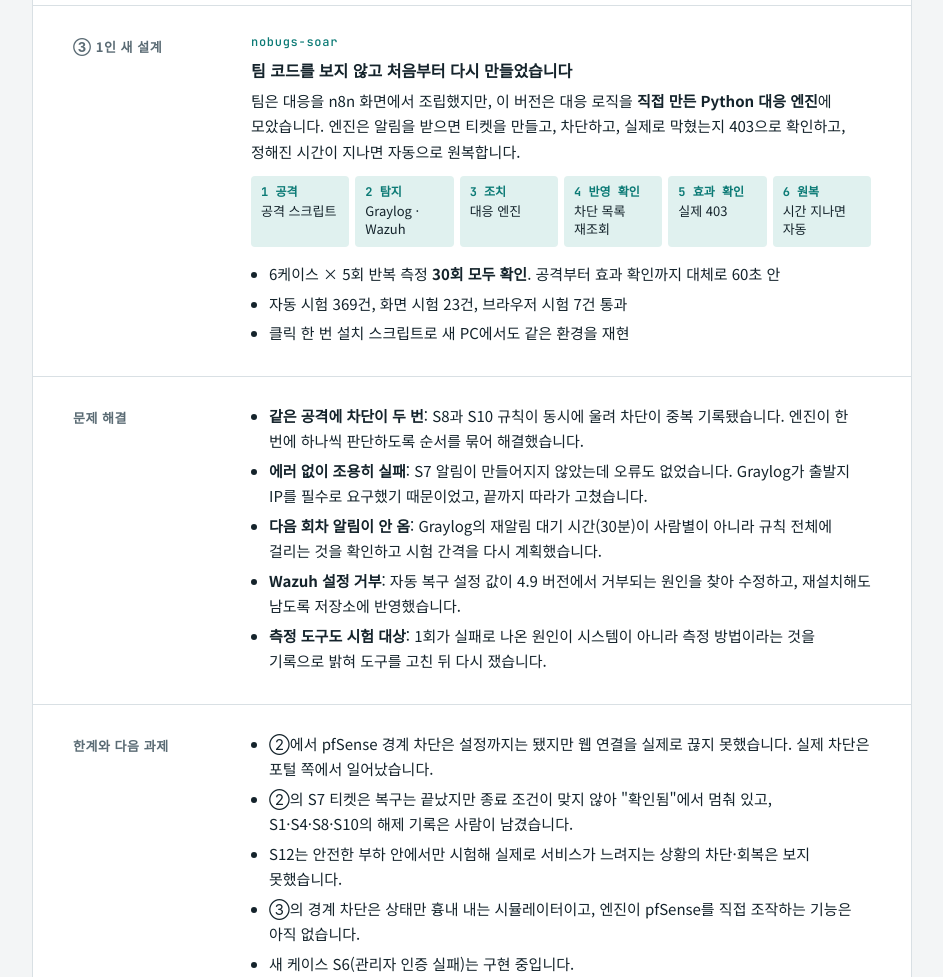
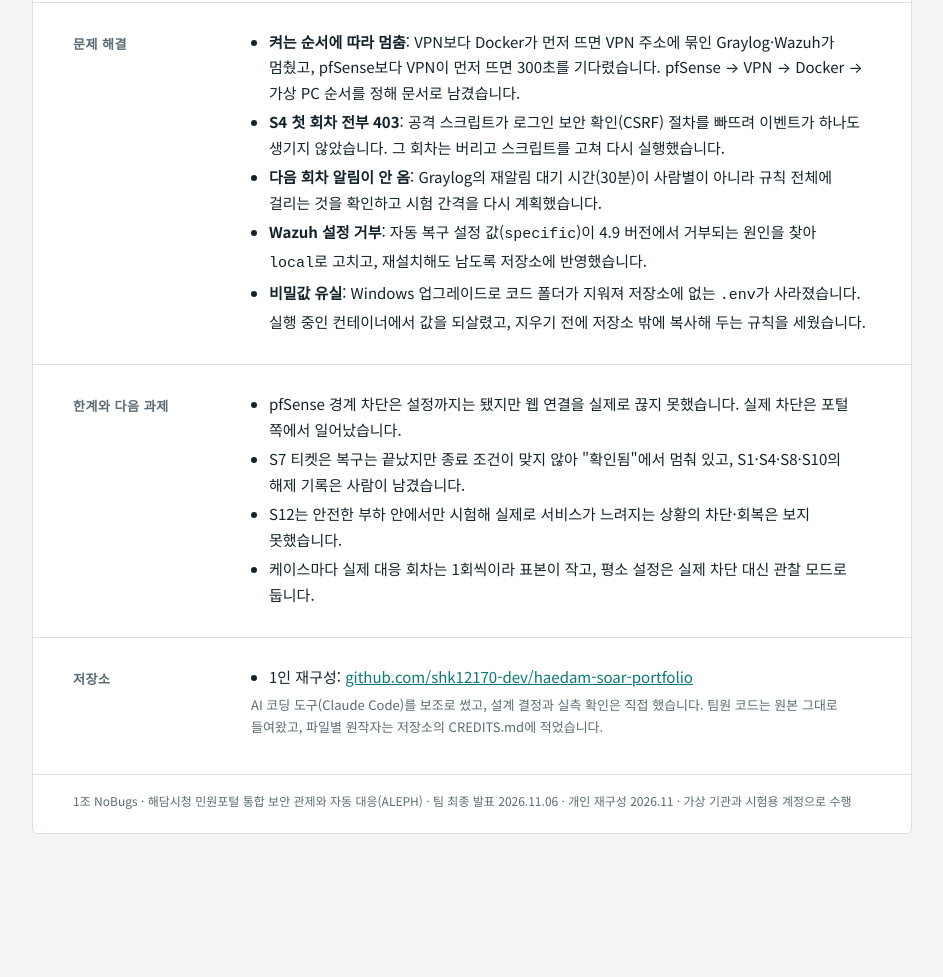
Before and after one commit to shk12170-dev/aleph-capstone-shk, a plain HTML site: page index.html in a window 1280 px wide. Shown: the part 1823-2800 px from the top of the page, without its empty margins (168-1111 px from the left). After the commit the page ends 2697 px from the top, so only its background shows below. Drawn offline with Linux system fonts and the light colour scheme.

Commit message:
포트폴리오 대표 저장소를 1인 재구성(haedam-soar-portfolio)으로 정리
Co-Authored-By: Claude Opus 5.5 <noreply@anthropic.com>
Claude-Session: https://claude.ai/code/session_01XHHBi1J2gpxZY2TsZaKCUa

```diff
--- a/index.html
+++ b/index.html
@@ -61,7 +61,7 @@ h2 { font-size: 13px; font-weight: 700; letter-spacing: .04em; color: var(--mute
 .body ul { margin: 6px 0 0; padding-left: 18px; }
 .body li { margin-bottom: 4px; }
 .flow { display: flex; flex-wrap: wrap; gap: 6px; align-items: stretch; margin: 12px 0 14px; padding: 0; list-style: none; }
-.flow li { flex: 1 1 88px; min-width: 0; background: var(--accent-soft); border-radius: 4px; padding: 8px 10px; font-size: 13px; line-height: 1.45; margin: 0; }
+.flow li { flex: 1 1 110px; min-width: 0; background: var(--accent-soft); border-radius: 4px; padding: 8px 10px; font-size: 13px; line-height: 1.45; margin: 0; }
 .flow li b { display: block; font-size: 12px; color: var(--accent); font-family: var(--font-mono); }
 .compare { display: grid; grid-template-columns: 1fr 1fr; gap: 10px; margin: 10px 0; }
 .compare > div { padding: 12px 14px; border-radius: 4px; font-size: 14px; min-width: 0; }
@@ -85,7 +85,7 @@ footer { padding: 16px 40px 22px; font-size: 12px; color: var(--muted); border-t
 table { width: 100%; border-collapse: collapse; font-size: 13px; margin: 10px 0 12px; }
 th, td { text-align: left; padding: 7px 8px; border-bottom: 1px solid var(--line); vertical-align: top; }
 th { font-size: 12px; color: var(--muted); font-weight: 700; }
-td b { font-family: var(--font-mono); }
+td b { font-family: var(--font-mono); white-space: nowrap; }
 .ok { color: var(--accent); font-weight: 700; white-space: nowrap; }
 .part { font-size: 12px; font-family: var(--font-mono); color: var(--accent); letter-spacing: .06em; margin: 0 0 4px; display: block; }
 .scroll { overflow-x: auto; }
@@ -97,18 +97,18 @@ a { color: var(--accent); }
 
 <main class="page">
   <header>
-    <p class="eyebrow">Team NoBugs Capstone → 1인 전체 재구현 · 2026.10–11</p>
+    <p class="eyebrow">Team NoBugs Capstone → 1인 전체 재구성 · 2026.10–11</p>
     <h1>김상혁<br>보안 관제 · 자동 대응 프로젝트 ALEPH</h1>
-    <p class="lead">가상 공공기관 해담시청의 민원포털을 공격하면 탐지하고, 자동으로 막고, 정상 사용자는 계속 쓰는지 확인한 뒤 원래대로 되돌리는 시스템입니다. 팀 프로젝트에서는 C 자리(Wazuh·보안 대시보드·S8 시연)를 맡았고, 종료 뒤에는 <strong>팀원 4명이 PC 4대로 나눠 만든 전체를 혼자, PC 한 대에서 다시 구현</strong>했습니다.</p>
+    <p class="lead">가상 공공기관 해담시청의 민원포털을 공격하면 탐지하고, 자동으로 막고, 정상 사용자는 계속 쓰는지 확인한 뒤 원래대로 되돌리는 시스템입니다. 팀 프로젝트에서는 C 자리(Wazuh·보안 대시보드·S8 시연)를 맡았고, 종료 뒤에는 <strong>팀원 4명이 PC 4대로 나눠 만든 전체를 혼자, PC 한 대에서 다시 세우고 6개 케이스를 모두 직접 실행</strong>했습니다.</p>
     <ul class="chips">
-      <li>Wazuh 4.9</li><li>Graylog 6.1</li><li>n8n</li><li>pfSense 2.7.2</li><li>OpenVPN</li><li>Kali Linux</li><li>Docker</li><li>Python · FastAPI</li><li>React</li>
+      <li>Wazuh 4.9</li><li>Graylog 6.1</li><li>n8n</li><li>pfSense 2.7.2</li><li>OpenVPN</li><li>Kali Linux</li><li>Docker</li><li>Python · Flask</li><li>React</li><li>VMware</li>
     </ul>
   </header>
 
   <div class="stats">
     <div class="stat"><b>4대 → 1대</b><span>팀 PC 4대 구성을 PC 한 대에 그대로 재배치</span></div>
     <div class="stat"><b>6 / 6</b><span>S1·S4·S7·S8·S10·S12 모두 탐지부터 대응까지 동작 확인</span></div>
-    <div class="stat"><b>30 / 30</b><span>새로 설계한 버전에서 6케이스 × 5회 반복 측정 결과</span></div>
+    <div class="stat"><b>3.7초</b><span>S1 탐지 조건 충족부터 자동 차단까지, 정상 사용자 오차단 0건</span></div>
   </div>
 
   <section>
@@ -118,9 +118,8 @@ a { color: var(--accent); }
         <tr><th>단계</th><th>기간</th><th>무엇을</th></tr>
         <tr><td><b>① 팀 프로젝트</b></td><td>10/19–11/06</td><td>4인 팀의 C 자리. Wazuh, 보안 대시보드, 최종 발표 S8 시연</td></tr>
         <tr><td><b>② 1인 재구성</b></td><td>11/10–11/16</td><td>팀 코드를 들여와 팀과 같은 주소·VPN 구조를 PC 한 대에 세우고 6케이스 실측</td></tr>
-        <tr><td><b>③ 1인 새 설계</b></td><td>11/10–11/13</td><td>팀 코드를 보지 않고 명세만으로 새로 작성. 대응 엔진을 Python으로 직접 구현</td></tr>
       </table></div>
-      <p class="note">팀에서 한 일과 혼자 다시 한 일을 섞지 않았습니다. ②·③의 수치는 모두 개인 PC에서 직접 잰 값입니다.</p>
+      <p class="note">팀에서 한 일과 혼자 다시 한 일을 섞지 않았습니다. ②의 수치는 모두 개인 PC에서 직접 잰 값입니다.</p>
     </div>
   </section>
 
@@ -137,7 +136,7 @@ a { color: var(--accent); }
         <div class="bad"><strong>첫 시도: 연결 실패</strong>탐지는 됐지만 n8n 웹훅 주소가 등록되지 않아 차단과 티켓으로 이어지지 않았습니다.</div>
         <div class="good"><strong>수정 후: 끝까지 확인</strong>연결을 다시 등록하고 차단·정상 접근·해제까지 확인했습니다. 첫 실패도 숨기지 않고 1/2로 집계했습니다.</div>
       </div>
-      <p class="note">팀에서 S7(홈페이지 변조)은 수동 복구 시험까지만 했고, 차단 해제는 사람이 했습니다. 이 빈칸이 개인 재구현의 출발점이 됐습니다.</p>
+      <p class="note">팀에서 S7(홈페이지 변조)은 수동 복구 시험까지만 했고, 차단 해제는 사람이 했습니다. 이 빈칸이 개인 재구성의 출발점이 됐습니다.</p>
     </div>
   </section>
 
@@ -161,36 +160,14 @@ a { color: var(--accent); }
   </section>
 
   <section>
-    <h2>③ 1인 새 설계</h2>
-    <div class="body">
-      <span class="part">nobugs-soar</span>
-      <h3>팀 코드를 보지 않고 처음부터 다시 만들었습니다</h3>
-      <p>팀은 대응을 n8n 화면에서 조립했지만, 이 버전은 대응 로직을 <strong>직접 만든 Python 대응 엔진</strong>에 모았습니다. 엔진은 알림을 받으면 티켓을 만들고, 차단하고, 실제로 막혔는지 403으로 확인하고, 정해진 시간이 지나면 자동으로 원복합니다.</p>
-      <ol class="flow">
-        <li><b>1 공격</b>공격 스크립트</li>
-        <li><b>2 탐지</b>Graylog · Wazuh</li>
-        <li><b>3 조치</b>대응 엔진</li>
-        <li><b>4 반영 확인</b>차단 목록 재조회</li>
-        <li><b>5 효과 확인</b>실제 403</li>
-        <li><b>6 원복</b>시간 지나면 자동</li>
-      </ol>
-      <ul>
-        <li>6케이스 × 5회 반복 측정 <strong>30회 모두 확인</strong>. 공격부터 효과 확인까지 대체로 60초 안</li>
-        <li>자동 시험 369건, 화면 시험 23건, 브라우저 시험 7건 통과</li>
-        <li>클릭 한 번 설치 스크립트로 새 PC에서도 같은 환경을 재현</li>
-      </ul>
-    </div>
-  </section>
-
-  <section>
     <h2>문제 해결</h2>
     <div class="body">
       <ul>
-        <li><strong>같은 공격에 차단이 두 번</strong>: S8과 S10 규칙이 동시에 울려 차단이 중복 기록됐습니다. 엔진이 한 번에 하나씩 판단하도록 순서를 묶어 해결했습니다.</li>
-        <li><strong>에러 없이 조용히 실패</strong>: S7 알림이 만들어지지 않았는데 오류도 없었습니다. Graylog가 출발지 IP를 필수로 요구했기 때문이었고, 끝까지 따라가 고쳤습니다.</li>
+        <li><strong>켜는 순서에 따라 멈춤</strong>: VPN보다 Docker가 먼저 뜨면 VPN 주소에 묶인 Graylog·Wazuh가 멈췄고, pfSense보다 VPN이 먼저 뜨면 300초를 기다렸습니다. pfSense → VPN → Docker → 가상 PC 순서를 정해 문서로 남겼습니다.</li>
+        <li><strong>S4 첫 회차 전부 403</strong>: 공격 스크립트가 로그인 보안 확인(CSRF) 절차를 빠뜨려 이벤트가 하나도 생기지 않았습니다. 그 회차는 버리고 스크립트를 고쳐 다시 실행했습니다.</li>
         <li><strong>다음 회차 알림이 안 옴</strong>: Graylog의 재알림 대기 시간(30분)이 사람별이 아니라 규칙 전체에 걸리는 것을 확인하고 시험 간격을 다시 계획했습니다.</li>
-        <li><strong>Wazuh 설정 거부</strong>: 자동 복구 설정 값이 4.9 버전에서 거부되는 원인을 찾아 수정하고, 재설치해도 남도록 저장소에 반영했습니다.</li>
-        <li><strong>측정 도구도 시험 대상</strong>: 1회가 실패로 나온 원인이 시스템이 아니라 측정 방법이라는 것을 기록으로 밝혀 도구를 고친 뒤 다시 쟀습니다.</li>
+        <li><strong>Wazuh 설정 거부</strong>: 자동 복구 설정 값(<code>specific</code>)이 4.9 버전에서 거부되는 원인을 찾아 <code>local</code>로 고치고, 재설치해도 남도록 저장소에 반영했습니다.</li>
+        <li><strong>비밀값 유실</strong>: Windows 업그레이드로 코드 폴더가 지워져 저장소에 없는 <code>.env</code>가 사라졌습니다. 실행 중인 컨테이너에서 값을 되살렸고, 지우기 전에 저장소 밖에 복사해 두는 규칙을 세웠습니다.</li>
       </ul>
     </div>
   </section>
@@ -199,11 +176,10 @@ a { color: var(--accent); }
     <h2>한계와 다음 과제</h2>
     <div class="body">
       <ul>
-        <li>②에서 pfSense 경계 차단은 설정까지는 됐지만 웹 연결을 실제로 끊지 못했습니다. 실제 차단은 포털 쪽에서 일어났습니다.</li>
-        <li>②의 S7 티켓은 복구는 끝났지만 종료 조건이 맞지 않아 "확인됨"에서 멈춰 있고, S1·S4·S8·S10의 해제 기록은 사람이 남겼습니다.</li>
+        <li>pfSense 경계 차단은 설정까지는 됐지만 웹 연결을 실제로 끊지 못했습니다. 실제 차단은 포털 쪽에서 일어났습니다.</li>
+        <li>S7 티켓은 복구는 끝났지만 종료 조건이 맞지 않아 "확인됨"에서 멈춰 있고, S1·S4·S8·S10의 해제 기록은 사람이 남겼습니다.</li>
         <li>S12는 안전한 부하 안에서만 시험해 실제로 서비스가 느려지는 상황의 차단·회복은 보지 못했습니다.</li>
-        <li>③의 경계 차단은 상태만 흉내 내는 시뮬레이터이고, 엔진이 pfSense를 직접 조작하는 기능은 아직 없습니다.</li>
-        <li>새 케이스 S6(관리자 인증 실패)는 구현 중입니다.</li>
+        <li>케이스마다 실제 대응 회차는 1회씩이라 표본이 작고, 평소 설정은 실제 차단 대신 관찰 모드로 둡니다.</li>
       </ul>
     </div>
   </section>
@@ -212,14 +188,13 @@ a { color: var(--accent); }
     <h2>저장소</h2>
     <div class="body">
       <ul>
-        <li>1인 새 설계: <a href="https://github.com/shk12170-dev/nobugs-soar">github.com/shk12170-dev/nobugs-soar</a></li>
         <li>1인 재구성: <a href="https://github.com/shk12170-dev/haedam-soar-portfolio">github.com/shk12170-dev/haedam-soar-portfolio</a></li>
       </ul>
-      <p class="note">AI 코딩 도구(Claude Code)를 보조로 썼고, 설계 결정과 실측 확인은 직접 했습니다. 팀원 코드의 출처는 각 저장소의 출처 문서에 적었습니다.</p>
+      <p class="note">AI 코딩 도구(Claude Code)를 보조로 썼고, 설계 결정과 실측 확인은 직접 했습니다. 팀원 코드는 원본 그대로 들여왔고, 파일별 원작자는 저장소의 CREDITS.md에 적었습니다.</p>
     </div>
   </section>
 
-  <footer>1조 NoBugs · 해담시청 민원포털 통합 보안 관제와 자동 대응(ALEPH) · 팀 최종 발표 2026.11.06 · 개인 재구현 2026.11 · 가상 기관과 시험용 계정으로 수행</footer>
+  <footer>1조 NoBugs · 해담시청 민원포털 통합 보안 관제와 자동 대응(ALEPH) · 팀 최종 발표 2026.11.06 · 개인 재구성 2026.11 · 가상 기관과 시험용 계정으로 수행</footer>
 </main>
 </body>
 </html>
```
